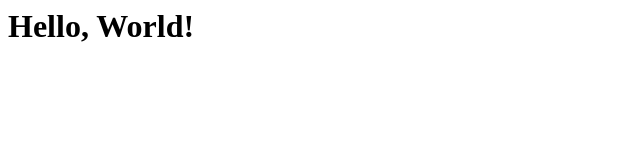
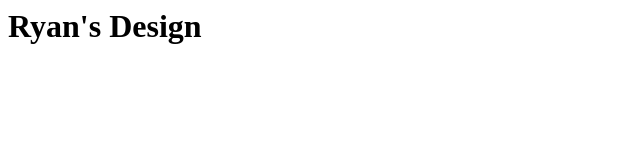
Before and after one commit to rarevalo16/portfolio, a plain HTML site: page index.html in a window 1280 px wide. Shown: the whole page, without its empty margins (0-640 px from the left). Drawn offline with Linux system fonts and the light colour scheme.

Commit message:
Update index.html

```diff
--- a/index.html
+++ b/index.html
@@ -1 +1 @@
-<h1>Hello, World!</h1>
+<h1>Ryan's Design</h1>
```
